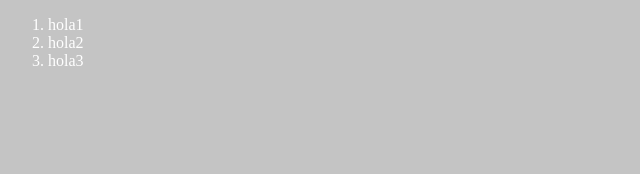
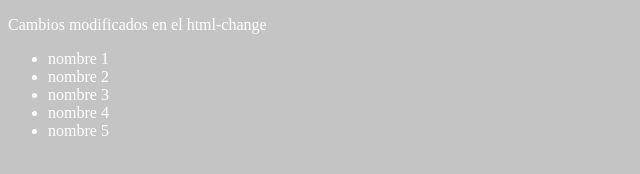
Before and after one commit to PpexRay/GitHubCourseJonMircha, a plain HTML site: page index.html in a window 1280 px wide. Shown: the whole page, without its empty margins (0-640 px from the left). Drawn offline with Linux system fonts and the light colour scheme.

Commit message:
Cambios en la version de html de main

```diff
--- a/index.html
+++ b/index.html
@@ -9,11 +9,15 @@
 <link rel="stylesheet" href="./styles.css">
 <body>
 
-  <ol>
-    <li>hola1</li>
-    <li>hola2</li>
-    <li>hola3</li>
-  </ol>
+  <p>Cambios modificados en el html-change</p>
+
+  <ul>
+    <li>nombre 1</li>
+    <li>nombre 2</li>
+    <li>nombre 3</li>
+    <li>nombre 4</li>
+    <li>nombre 5</li>
+  </ul>
 
 </body>
 <script src="./index.js"></script>
```
